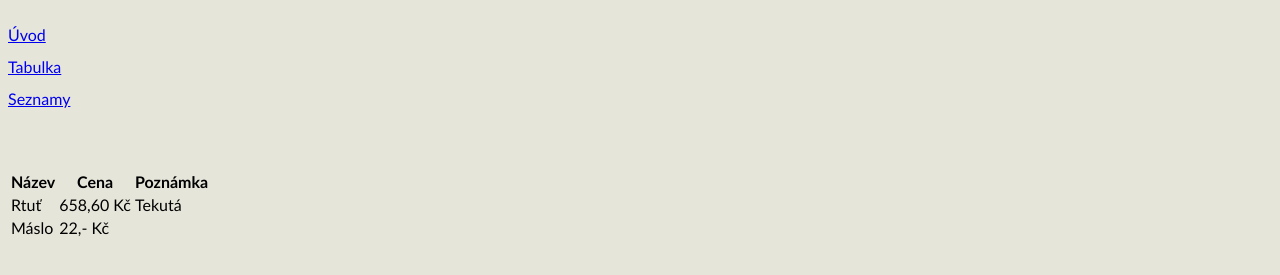
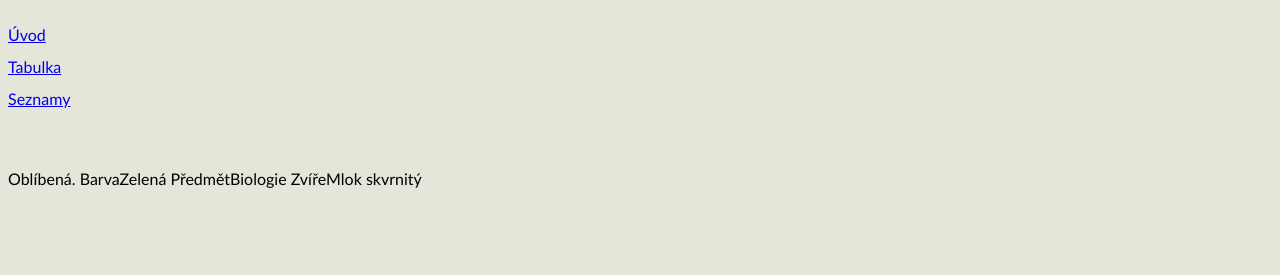
Before and after one commit to faltynkovat/webside, a plain HTML site: page tabulka.html in a window 1280 px wide. Shown: the part 63-338 px from the top of the page. Drawn offline with Linux system fonts and the light colour scheme.

Commit message:
Add files via upload

```diff
--- a/tabulka.html
+++ b/tabulka.html
@@ -16,10 +16,11 @@
 		<a href="seznamy.html">Seznamy</a><br>
 	</nav>
 
-    <table Hudba ="2" Na co?="5" Jak dlouho?="4">
-        <tr><th>Název</th><th>Cena</th><th>Poznámka</th></tr>
-        <tr><td>Rtuť</td><td>658,60 Kč</td><td>Tekutá</td></tr>
-        <tr><td>Máslo</td><td>22,- Kč</td></tr>
+    <table  cellpadding="5" cellspacing="4"></table>
+        <tr><th>Oblíbená</th><th>.</th></tr>
+        <tr><td>Barva</td><td>Zelená</td></tr>
+        <tr><td>Předmět</td><td>Biologie</td></tr>
+        <tr><td>Zvíře</td><td>Mlok skvrnitý</td></tr>
         </table>
 
 </body>
```
